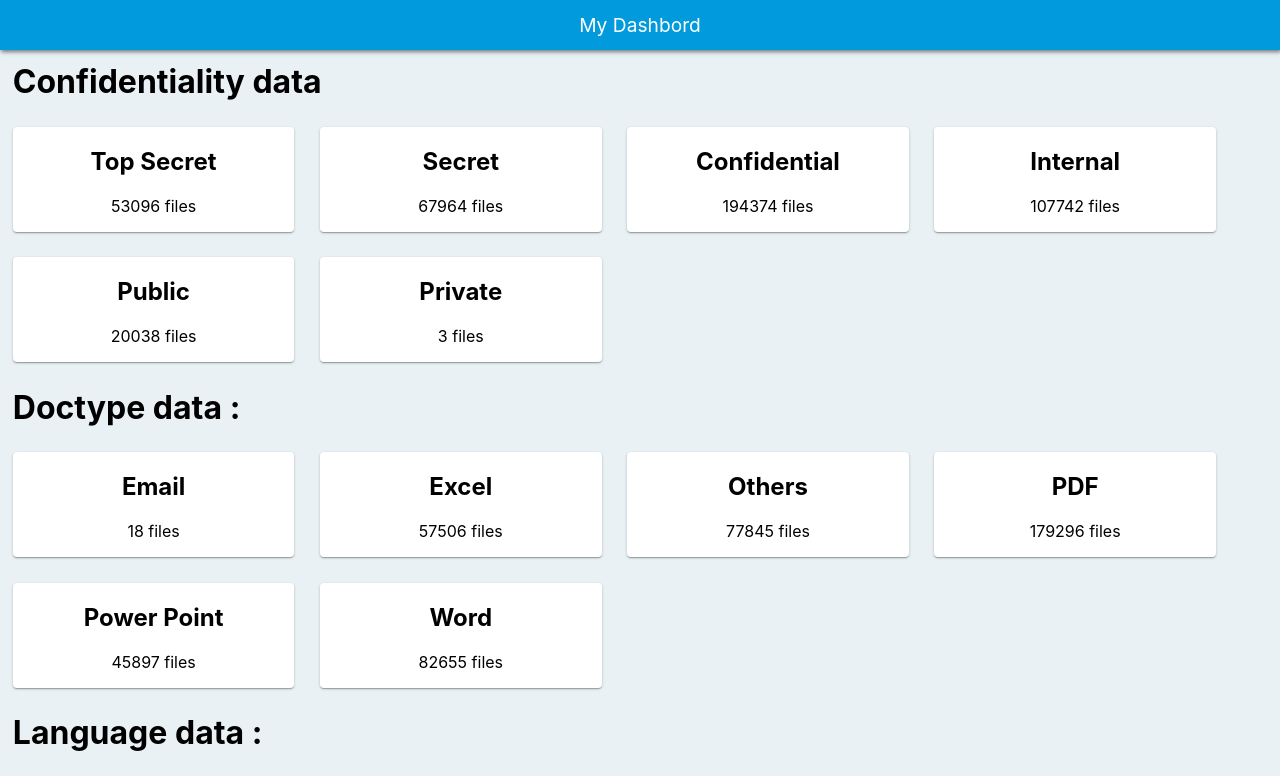
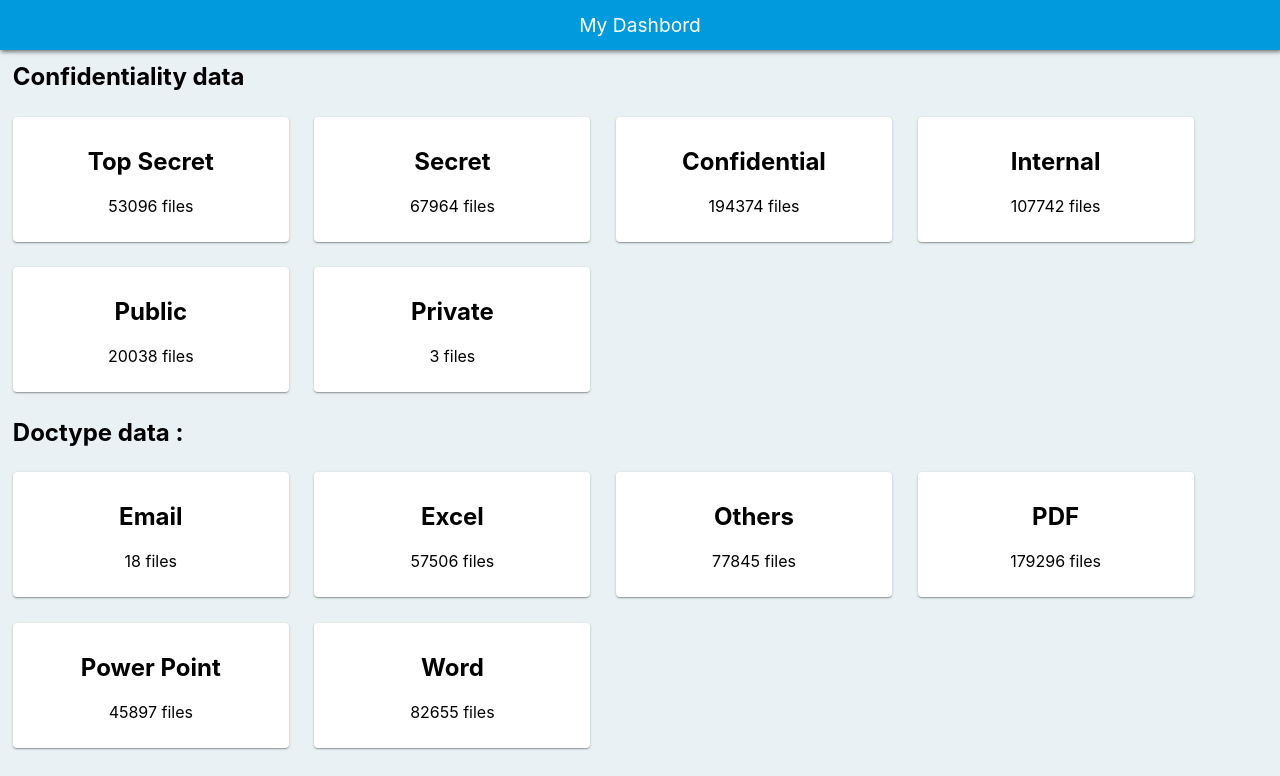
Before and after one commit to TheoVanengelandt/Test_Dathena, a React (Create React App) app: page /home in a window 1280 px wide. Shown: the top 776 px of the page. Built offline with nearby package versions, Linux system fonts and the light colour scheme.

Commit message:
Add Loader to TileList

```diff
--- a/src/components/TileList/TileList.jsx
+++ b/src/components/TileList/TileList.jsx
@@ -1,14 +1,17 @@
 import './TileList.scss';
 
 import Card from '@material-ui/core/Card';
+import PropTypes from 'prop-types';
 import React from 'react';
 
-import PropTypes from 'prop-types';
+import { Loader } from '../Loader/Loader';
 
 const TileList = ({ data, Title }) => {
     return (
         <React.Fragment>
-            <h1 className="tiles-list-title ">{Title}</h1>
+            {data && (
+                <React.Fragment>
+                    <h2 className="tiles-list-title ">{Title}</h2>
 
                     <div className="tiles-container">
                         {data.map(items => (
@@ -16,10 +19,15 @@ const TileList = ({ data, Title }) => {
                                 <h2 className="title">{items.name}</h2>
 
                                 {/* Display number of file if there at least on file */}
-                        <p className="content">{items.total_docs ? `${items.total_docs} files` : 'No files found'}</p>
+                                <p className="content">
+                                    {items.total_docs ? `${items.total_docs} files` : 'No files found'}
+                                </p>
                             </Card>
                         ))}
                     </div>
+                </React.Fragment>
+            )}
+            {!data && <Loader />}
         </React.Fragment>
     );
 };
--- a/src/components/TileList/TileList.scss
+++ b/src/components/TileList/TileList.scss
@@ -14,8 +14,10 @@
         display: flex;
         flex-direction: column;
 
-        width: 22vw;
+        width: auto;
+        min-width: 20%;
         margin: 1%;
+        padding: 10px;
 
         .title {
             font-weight: bold;
```
Lines whose indentation alone changed are shown as unchanged.
